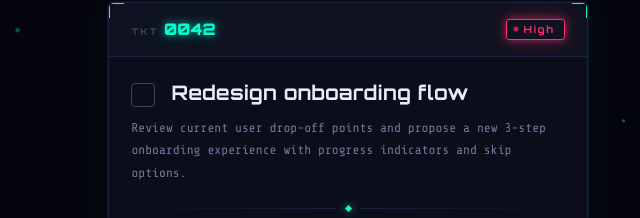
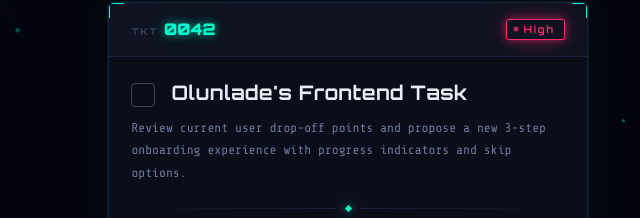
Before and after one commit to OlunladeMuiz/Task-ticket, a plain HTML site: page index.html in a window 1280 px wide. Shown: the part 171-389 px from the top of the page, 292-932 px from the left. Drawn offline with nearby package versions, Linux system fonts and the light colour scheme.

Commit message:
Update onboarding flow title to 'Olunlade's Frontend Task'

```diff
--- a/index.html
+++ b/index.html
@@ -100,7 +100,7 @@
         </div>
 
         <h2 data-testid="test-todo-title" id="task-title">
-          Redesign onboarding flow
+          Olunlade's Frontend Task
         </h2>
       </div>
 
```
